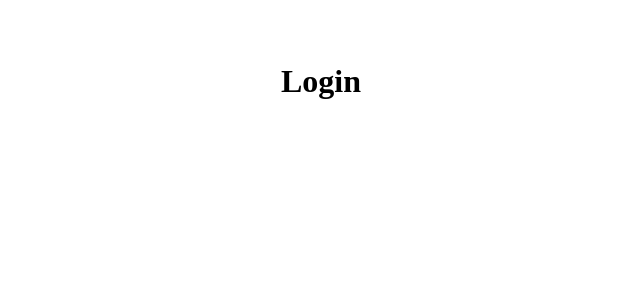
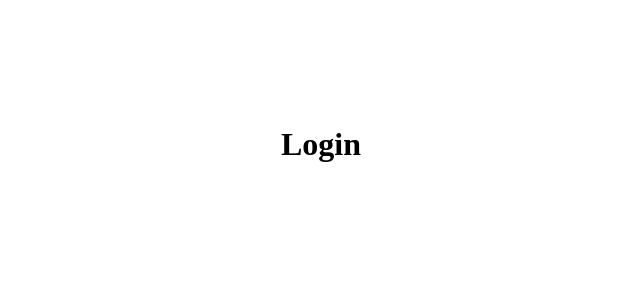
Before and after one commit to Dilansilva/Online-Shopping-MERN, a React (Create React App) app: page / in a window 1280 px wide. Shown: the top 300 px of the page, without its empty margins (319-959 px from the left). Built offline with nearby package versions, Linux system fonts and the light colour scheme.

Commit message:
center the component

```diff
--- a/src/Login/Login.css
+++ b/src/Login/Login.css
@@ -1,5 +1,6 @@
 .main-header{
     text-align: center;
-    margin-top: 5%;
-
+    margin-top: 10%;
+    margin-left: 20%;
+    margin-right: 20%;
 }
```
